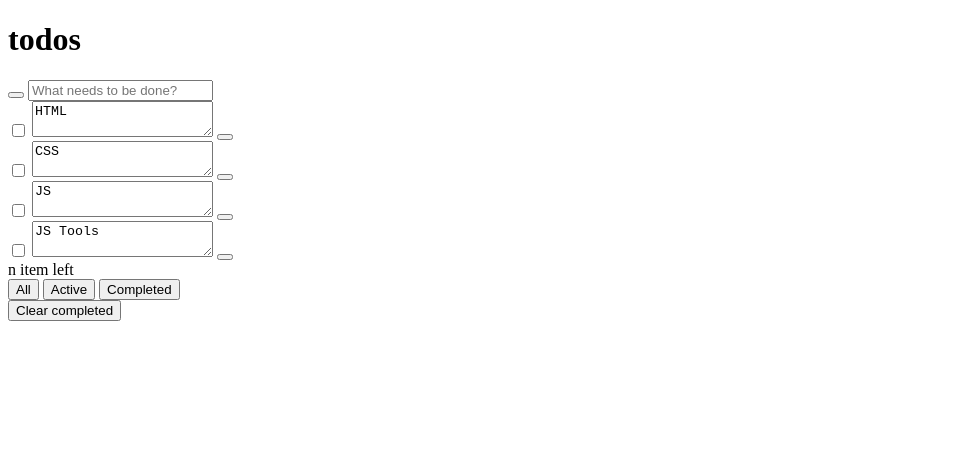
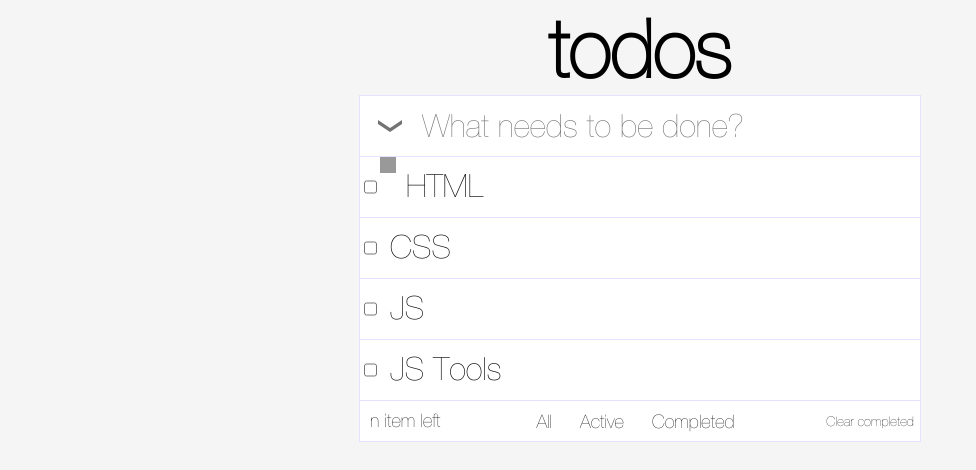
Before and after one commit to ok-technopolis/kim_michael, a plain HTML site: page index.html in a window 1280 px wide. Shown: the whole page, without its empty margins (0-976 px from the left). Drawn offline with Linux system fonts and the light colour scheme.

Commit message:
CSS first attempt:
-No custom checkbox
-Poor css positioning

```diff
--- /dev/null
+++ b/css/todo.css
@@ -0,0 +1,142 @@
+@font-face {
+	font-family: Helvetica-Neue;
+	src: url(../fonts/HelveticaNeue.ttf);
+}
+
+@font-face {
+	font-family: Helvetica-Neue-UltraLight;
+	src: url(../fonts/HelveticaNeue-UltraLight.otf);
+}
+
+body {
+	background-color: #F5F5F5
+}
+
+.todo-header {
+	text-align: center;
+}
+
+.todo-title {
+	font-family: "Helvetica-Neue";
+	font-size: 60pt;
+	margin :0 auto;
+}
+
+.todo-main {
+	background: #FFFFFF;
+	border: 1px solid #E3E3FF;
+	width: 560px;
+	margin: 0 auto;
+}
+
+ .todo-add {
+ 	display: flex;
+ 	border-bottom: 1px solid #E3E3FF;
+ }
+
+.todo-add_select-all {
+	background:url(../images/icons/select-all.png);
+	background-repeat: no-repeat;
+	width:24px;
+	height:12px;
+	border: 0;
+	margin: 24px 18px;
+}
+
+.todo-add_input {
+	font-family: "Helvetica-Neue", serif;
+	font-size: 24pt;
+	border: 0;
+	flex: 1;
+}
+
+input[type=checkbox] + label {
+   background: #999;
+   height: 16px;
+   width: 16px;
+   display:inline-block;
+   padding: 0 0 0 0px;
+}
+
+input[type=checkbox]:checked + label {
+    background: #0080FF;
+    height: 16px;
+    width: 16px;
+    display:inline-block;
+    padding: 0 0 0 0px;
+}
+
+.todo-item {
+	display: flex;
+	height: 60px;
+	border-bottom: 1px solid #E3E3FF;
+}
+
+.todo-item:hover {
+	background: #F5F5F5;
+}
+
+.todo-item:hover > .todo-item_remove {
+	display: block;
+}
+
+.todo-item_text {
+	border: 0;
+	font-family: "Helvetica-Neue";
+	flex: 1 0;
+	font-size: 24pt;
+	resize: none;
+	padding-left: 10px;
+	padding-top: 12px;
+}
+
+.todo-item_remove {
+	background:url(../images/icons/close.png);
+	background-repeat: no-repeat;
+	float: right;
+	width: 18px;
+	height: 18px;
+	margin: 15px 10px;
+	border: 0;
+	align-self: flex-end;
+	display: none;
+}
+
+.todo-action-bar {
+	display: flex;
+	height: 40px;
+}
+
+.todo-action-bar_counter {
+	font-family: "Helvetica-Neue", serif;
+	float: left;
+	margin: 10px 10px;
+	font-size: 14pt;
+}
+
+.todos_filters {
+	flex: 1 0;
+	overflow: hidden;
+	text-align: center;
+}
+
+.todos_filter {
+	text-align: center;
+	font-family: "Helvetica-Neue", serif;
+	font-size: 14pt;
+	border: 0;
+	background: #FFFFFF;
+	margin: 10px 6px;
+}
+
+.todo-filter.__active {
+	border: 1px solid #ebdfdf;
+	border-radius: 2px;
+}
+
+.todo-action-bar_clear-completed {
+	float: right;
+	font-family: "Helvetica-Neue", serif;
+	border: 0;
+	background: #FFFFFF;
+}
--- a/index.html
+++ b/index.html
@@ -3,6 +3,7 @@
 <head>
 	<meta charset="UTF-8">
 	<title>Title</title>
+	<link rel="stylesheet" type="text/css" href="css/todo.css"
 </head>
 <body>
 	<div class="todo-header">
@@ -18,22 +19,23 @@
 		<div class="todo-list">
 			<div class="todo-item">
 				<input type="checkbox" class="todo-item_mark" aria-label="Mark as completed"/>
-				<textarea class="todo-item_text">HTML</textarea>
+				<label></label>
+				<div contenteditable="true" class="todo-item_text">HTML</div>
 				<button class="todo-item_remove" aria-label="Remove todo"></button>
 			</div>
 			<div class="todo-item __ready">
 				<input type="checkbox" class="todo-item_mark" aria-label="Mark as not completed"/>
-				<textarea class="todo-item_text">CSS</textarea>
+				<div contenteditable="true" class="todo-item_text">CSS</div>
 				<button class="todo-item_remove" aria-label="Remove todo"></button>
 			</div>
 			<div class="todo-item">
 				<input type="checkbox" class="todo-item_mark" aria-label="Mark as completed"/>
-				<textarea class="todo-item_text">JS</textarea>
+				<div contenteditable="true" class="todo-item_text">JS</div>
 				<button class="todo-item_remove" aria-label="Remove todo"></button>
 			</div>
 			<div class="todo-item">
 				<input type="checkbox" class="todo-item_mark" aria-label="Mark as completed"/>
-				<textarea class="todo-item_text">JS Tools</textarea>
+				<div contenteditable="true" class="todo-item_text">JS Tools</div>
 				<button class="todo-item_remove" aria-label="Remove todo"></button>
 			</div>
 		</div>
```
Also changed, not shown: fonts/HelveticaNeue-Light.otf (added), fonts/HelveticaNeue-UltraLight.otf (added), fonts/HelveticaNeue.ttf (added).
